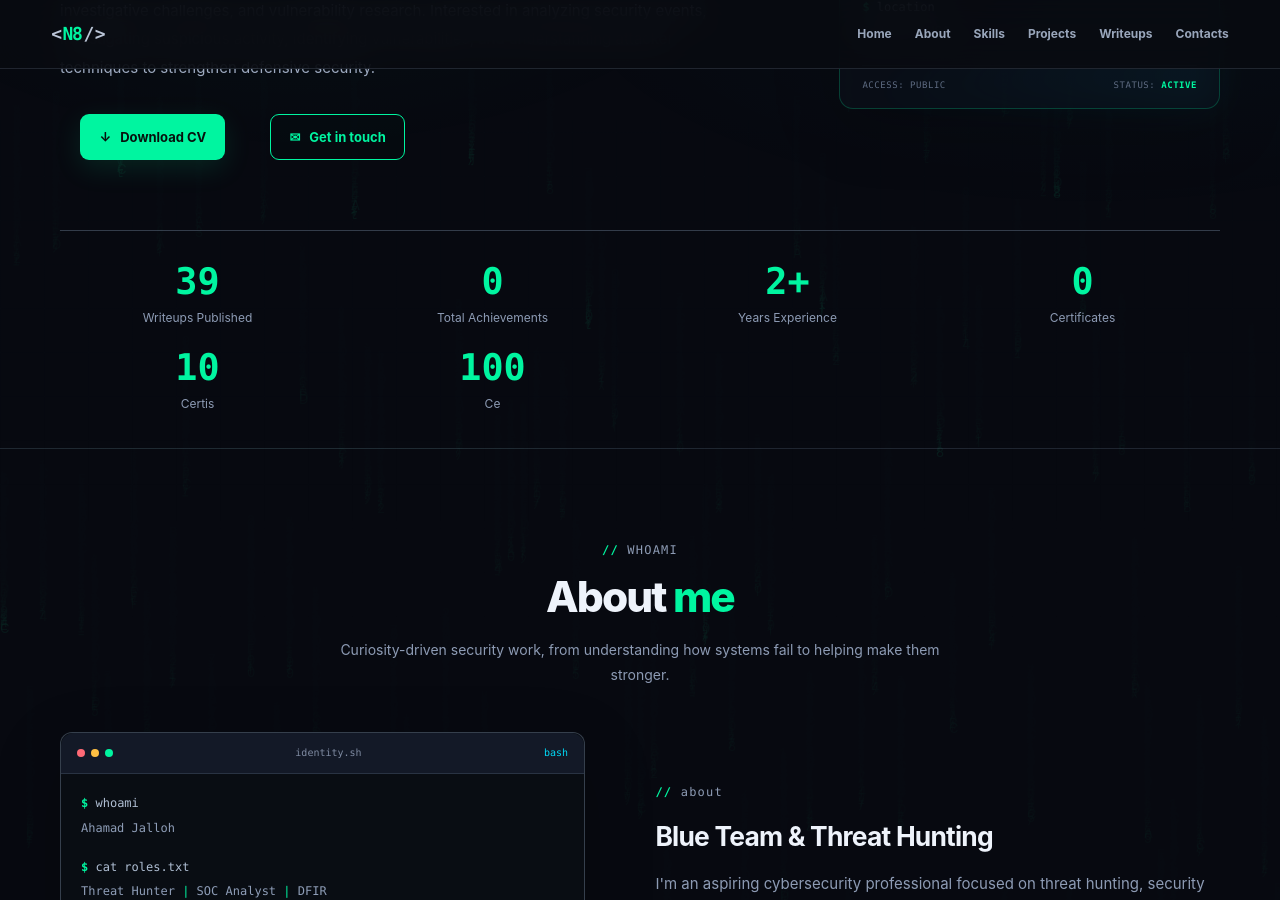
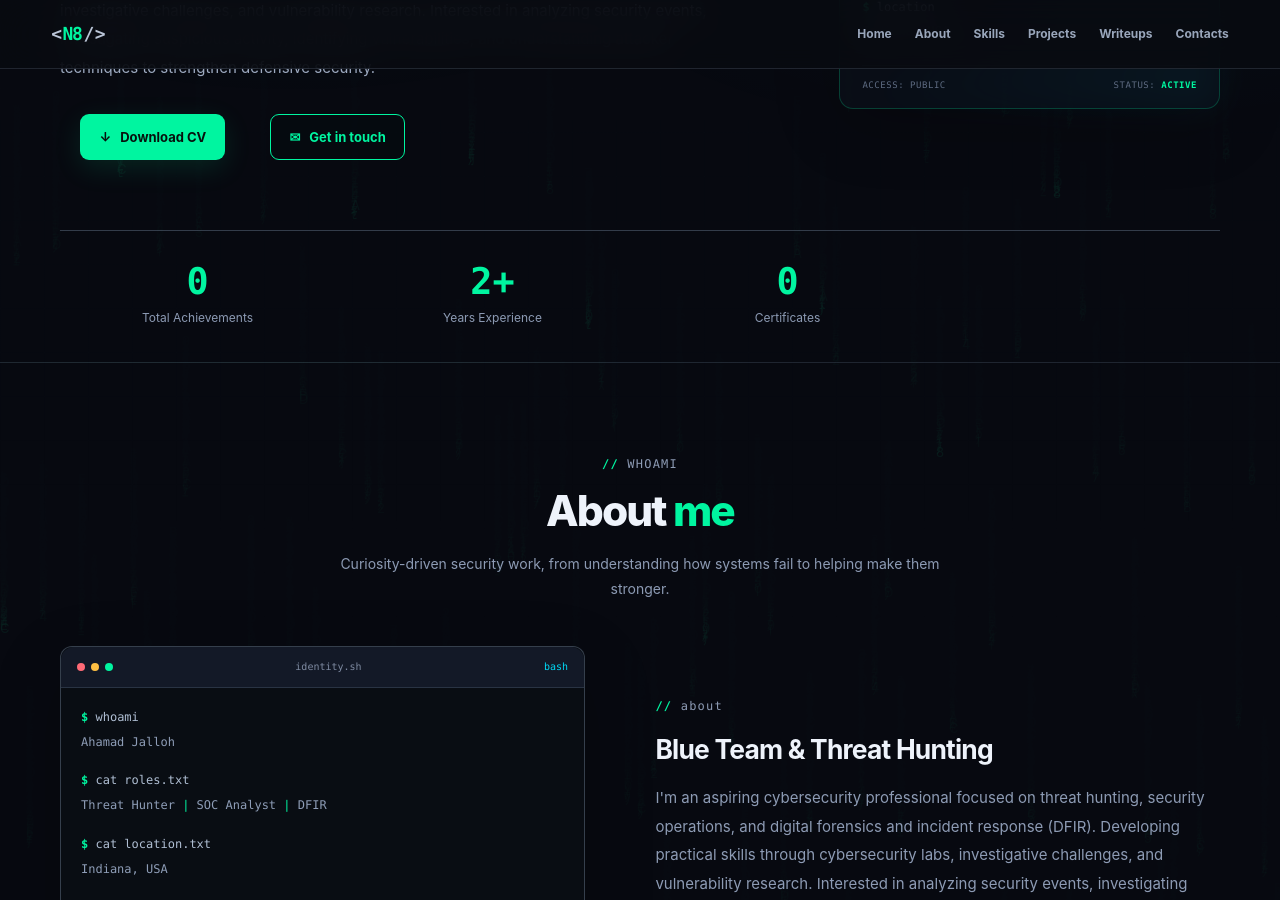
Before and after one commit to Ningen820/Ningen820.github.io, a Jekyll site: the page built from index.html, in a window 1280 px wide and 900 px high, scrolled down 414 px. Built offline with Jekyll 4.4.1, drawn with Linux system fonts in a browser that asks for light colours.

Commit message:
Update index.html

```diff
--- a/index.html
+++ b/index.html
@@ -32,12 +32,9 @@ title: "Home — Ningen820"
   </div>
   {% if p.show.stats!="" %}
   <div class="stats-bar section-wrap" aria-label="sum">
-    <div class="stat-item"><strong>{{ site.writeups.size | escape }}</strong><span>Writeups Published</span></div>
     <div class="stat-item"><strong>{{ p.achievements.size | escape }}</strong><span>Total Achievements</span></div>
     <div class="stat-item"><strong>{{ p.stats.years_experience | escape }}</strong><span>Years Experience</span></div>
     <div class="stat-item"><strong>{{ p.certifications.size | escape }}</strong><span>Certificates</span></div>
-    <div class="stat-item"><strong>{{ 10 | escape }}</strong><span>Certis</span></div>
-    <div class="stat-item"><strong>{{ 100 | escape }}</strong><span>Ce</span></div>
   </div>
   {% endif %}
 </section>
```
